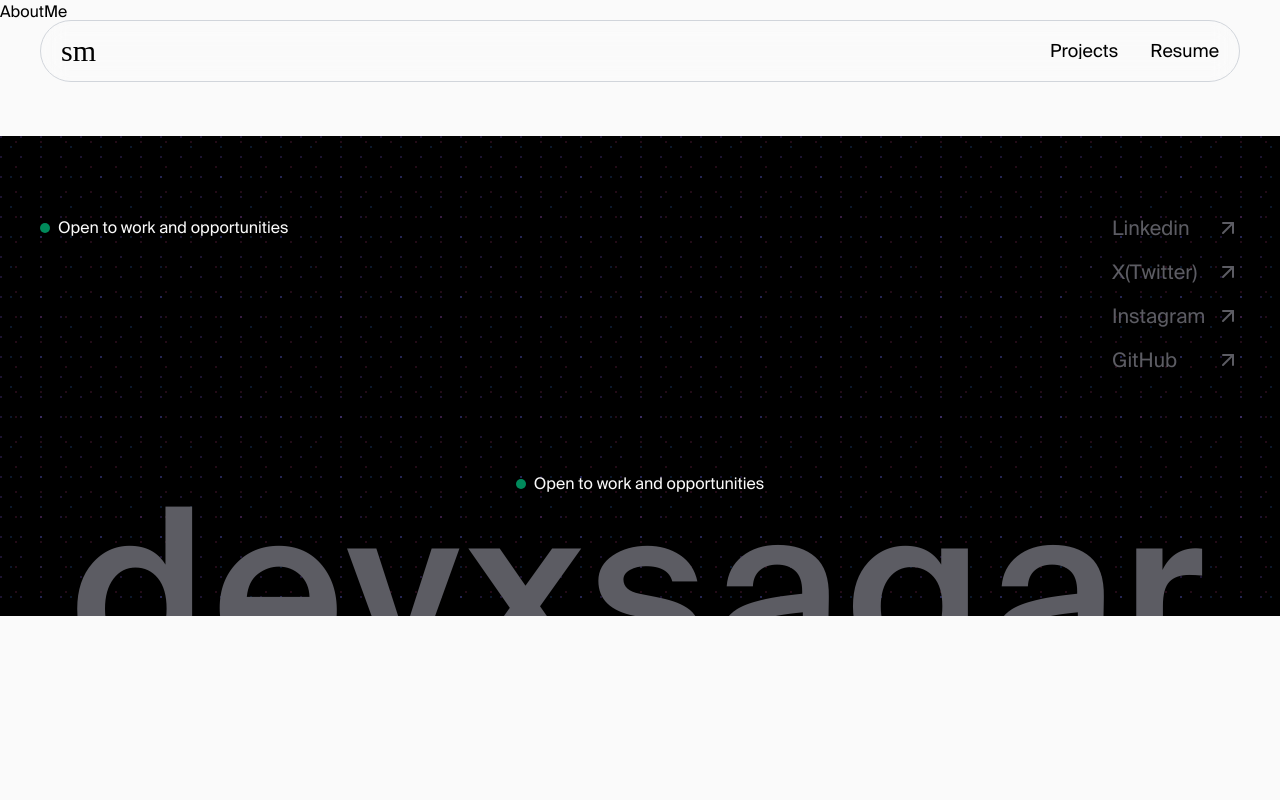
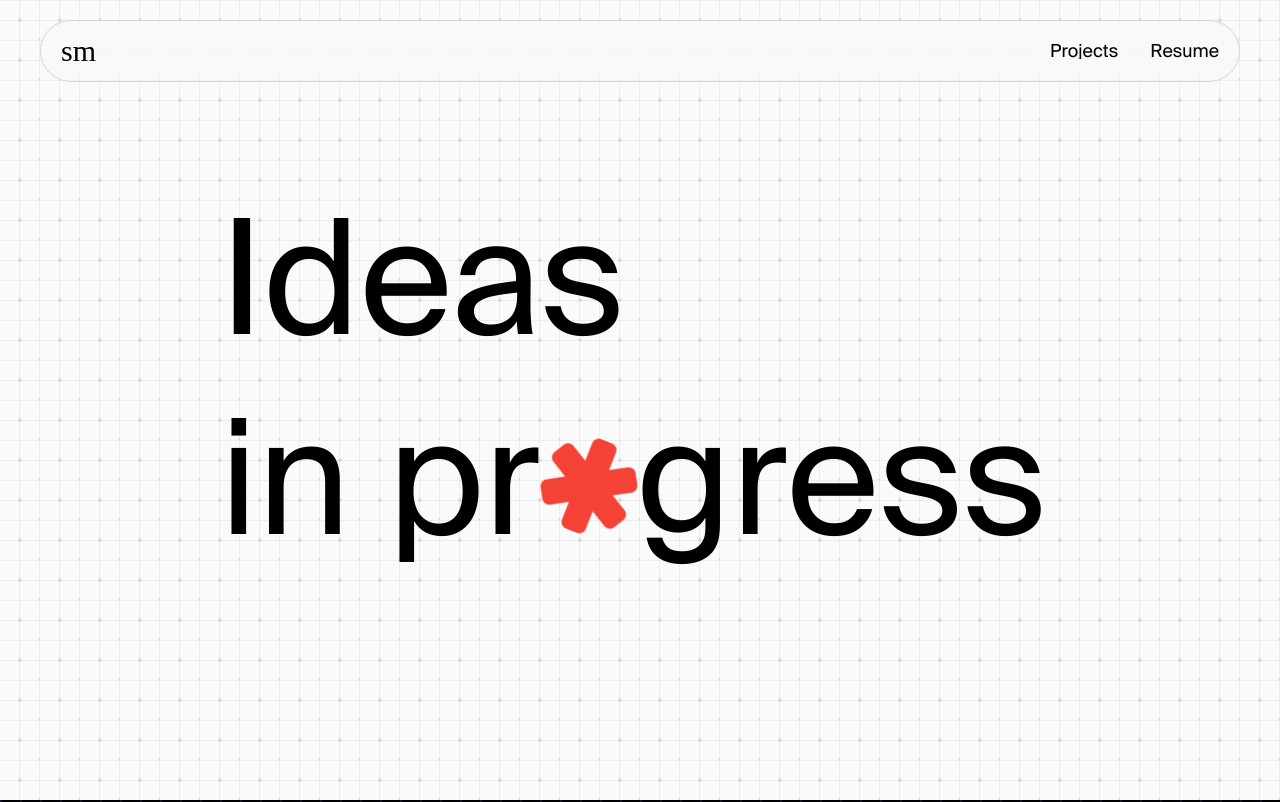
Before and after one commit to devxsagar/my-portfolio, a React (Vite) app: page /about-me in a window 1280 px wide. Shown: the top 802 px of the page. Built offline with nearby package versions, Linux system fonts and the light colour scheme; a web font is replaced by a local one.

Commit message:
add: work in progress component

```diff
--- a/src/components/Footer.jsx
+++ b/src/components/Footer.jsx
@@ -7,7 +7,7 @@ import { motion } from "motion/react";
 const Footer = () => {
   return (
     <motion.footer
-      className="relative min-h-[30rem] bg-bg-black text-text-white py-10 md:mt-20 lg:mt-28 overflow-hidden "
+      className="relative min-h-[30rem] bg-bg-black text-text-white py-10  overflow-hidden "
       initial={{ opacity: 0, height: 0 }}
       whileInView={{
         opacity: 1,
--- /dev/null
+++ b/src/components/WorkInProgress.jsx
@@ -0,0 +1,43 @@
+import { motion } from "motion/react";
+import { asterisk } from "../data/images";
+import { ArrowLeft } from "lucide-react";
+
+const WorkInProgress = () => {
+  return (
+    <div className="w-full flex flex-col  select-none px-20 sm:px-30 md:px-45 lg:px-42 xl:px-45">
+      {/* <div className="mb-15">
+        <button className="flex items-center px-4 py-2 w-fit font-medium tracking-wide text-white transition-colors duration-300 transform bg-[#f44336] rounded-lg hover:bg-[#ff5338] focus:outline-none">
+          <ArrowLeft className="w-5 h-5 mx-1" />
+          Back to home
+        </button>
+      </div> */}
+      <p
+        className="text-[3rem] sm:text-[4rem] md:text-[6rem] lg:text-[8rem] xl:text-[10rem]"
+        style={{ lineHeight: 1 }}
+      >
+        Ideas
+      </p>
+      <p
+        className="text-[3rem] sm:text-[4rem] md:text-[6rem] lg:text-[8rem] xl:text-[10rem]"
+        style={{ lineHeight: 1.5 }}
+      >
+        in pr
+        <span className="inline-block">
+          <motion.img
+            className="w-10 sm:w-14 md:w-17 lg:w-20 xl:w-24"
+            initial={{ rotate: 0 }}
+            animate={{
+              rotate: 360,
+              transition: { duration: 10, repeat: Infinity, ease: "linear" },
+            }}
+            src={asterisk}
+            alt="asterisk-icon"
+          />
+        </span>
+        gress
+      </p>
+    </div>
+  );
+};
+
+export default WorkInProgress;
--- a/src/data/images.js
+++ b/src/data/images.js
@@ -2,6 +2,7 @@ import jsLogo from "../assets/icons/javascript_icon.png";
 import reactLogo from "../assets/icons/react_icon.png";
 import directionArrow from "../assets/icons/direction_arrow.png";
 import logo from "../assets/icons/logo.png";
+import asterisk from "../assets/icons/asterisk.png";
 import periodicTable from "../assets/images/periodic-table.jpg";
 import html from "../assets/icons/html.svg";
 import css from "../assets/icons/css.svg";
@@ -17,7 +18,7 @@ import vercel from "../assets/icons/vercel.svg";
 import vscode from "../assets/icons/vscode.svg";
 import figma from "../assets/icons/figma.svg";
 
-export { reactLogo, jsLogo, directionArrow, logo, periodicTable };
+export { reactLogo, jsLogo, directionArrow, logo, periodicTable, asterisk };
 
 export const techStack = [
   { iconName: "Html", icon: html },
--- a/src/data/projectsInfo.js
+++ b/src/data/projectsInfo.js
@@ -24,7 +24,7 @@ const projectInfo = [
     liveLink: "https://periodic-table-devwithsagar.vercel.app/",
   },
 
-    {
+  {
     projectName: "periodic table",
     description:
       "A modern, responsive web application featuring an interactive periodic table with detailed element information and engaging animations. The application provides comprehensive chemical data for all 118 elements including lanthanides and actinides.",
@@ -35,28 +35,6 @@ const projectInfo = [
     githubLink: "https://github.com/devxsagar/Periodic-Table#",
     liveLink: "https://periodic-table-devwithsagar.vercel.app/",
   },
-
-    {
-    projectName: "periodic table",
-    description:
-      "A modern, responsive web application featuring an interactive periodic table with detailed element information and engaging animations. The application provides comprehensive chemical data for all 118 elements including lanthanides and actinides.",
-    date: "aug 2025",
-    techStack: ["React", "JavaScript", "Tailwind CSS", "Framer Motion"],
-    image: periodicTable,
-    githubLink: "https://github.com/devxsagar/Periodic-Table#",
-    liveLink: "https://periodic-table-devwithsagar.vercel.app/",
-  },
-
-    {
-    projectName: "periodic table",
-    description:
-      "A modern, responsive web application featuring an interactive periodic table with detailed element information and engaging animations. The application provides comprehensive chemical data for all 118 elements including lanthanides and actinides.",
-    date: "aug 2025",
-    techStack: ["React", "JavaScript", "Tailwind CSS", "Framer Motion"],
-    image: periodicTable,
-    githubLink: "https://github.com/devxsagar/Periodic-Table#",
-    liveLink: "https://periodic-table-devwithsagar.vercel.app/",
-  },
 ];
 
 export default projectInfo;
--- a/src/pages/AboutMe.jsx
+++ b/src/pages/AboutMe.jsx
@@ -1,9 +1,27 @@
-import React from 'react'
+import WorkInProgress from "../components/WorkInProgress";
 
 const AboutMe = () => {
   return (
-    <div>AboutMe</div>
-  )
-}
+    <div className="relative min-h-screen pt-40 pb-30 md:pb-40 lg:pb-50">
+      {/* Circuit Board - Light Pattern */}
+      <div
+        className="absolute inset-0 z-0 pointer-events-none"
+        style={{
+          backgroundImage: `
+        repeating-linear-gradient(0deg, transparent, transparent 19px, rgba(75, 85, 99, 0.08) 19px, rgba(75, 85, 99, 0.08) 20px, transparent 20px, transparent 39px, rgba(75, 85, 99, 0.08) 39px, rgba(75, 85, 99, 0.08) 40px),
+        repeating-linear-gradient(90deg, transparent, transparent 19px, rgba(75, 85, 99, 0.08) 19px, rgba(75, 85, 99, 0.08) 20px, transparent 20px, transparent 39px, rgba(75, 85, 99, 0.08) 39px, rgba(75, 85, 99, 0.08) 40px),
+        radial-gradient(circle at 20px 20px, rgba(55, 65, 81, 0.12) 2px, transparent 2px),
+        radial-gradient(circle at 40px 40px, rgba(55, 65, 81, 0.12) 2px, transparent 2px)
+      `,
+          backgroundSize: "40px 40px, 40px 40px, 40px 40px, 40px 40px",
+        }}
+      />
 
-export default AboutMe
+      <div className="absolute left-1/2 top-1/2 -translate-x-1/2 -translate-y-1/2 w-full max-sm:px-[10px] max-md:px-[20px] xl:w-[1200px] mx-auto z-30">
+        <WorkInProgress />
+      </div>
+    </div>
+  );
+};
+
+export default AboutMe;
--- a/src/pages/Projects.jsx
+++ b/src/pages/Projects.jsx
@@ -1,9 +1,28 @@
-import React from 'react'
+import React from "react";
+import WorkInProgress from "../components/WorkInProgress";
 
 const Projects = () => {
   return (
-    <div>Projects</div>
-  )
-}
+    <div className="relative min-h-screen pt-40 pb-30 md:pb-40 lg:pb-50">
+      {/* Circuit Board - Light Pattern */}
+      <div
+        className="absolute inset-0 z-0 pointer-events-none"
+        style={{
+          backgroundImage: `
+        repeating-linear-gradient(0deg, transparent, transparent 19px, rgba(75, 85, 99, 0.08) 19px, rgba(75, 85, 99, 0.08) 20px, transparent 20px, transparent 39px, rgba(75, 85, 99, 0.08) 39px, rgba(75, 85, 99, 0.08) 40px),
+        repeating-linear-gradient(90deg, transparent, transparent 19px, rgba(75, 85, 99, 0.08) 19px, rgba(75, 85, 99, 0.08) 20px, transparent 20px, transparent 39px, rgba(75, 85, 99, 0.08) 39px, rgba(75, 85, 99, 0.08) 40px),
+        radial-gradient(circle at 20px 20px, rgba(55, 65, 81, 0.12) 2px, transparent 2px),
+        radial-gradient(circle at 40px 40px, rgba(55, 65, 81, 0.12) 2px, transparent 2px)
+      `,
+          backgroundSize: "40px 40px, 40px 40px, 40px 40px, 40px 40px",
+        }}
+      />
 
-export default Projects
+       <div className="absolute left-1/2 top-1/2 -translate-x-1/2 -translate-y-1/2 w-full max-sm:px-[10px] max-md:px-[20px] xl:w-[1200px] mx-auto z-30">
+        <WorkInProgress />
+      </div>
+    </div>
+  );
+};
+
+export default Projects;
--- a/src/sections/TechStack.jsx
+++ b/src/sections/TechStack.jsx
@@ -1,11 +1,9 @@
 import Marquee from "../components/Marquee";
 import SectionHeader from "../components/SectionHeader";
-import { techStack } from "../data/images";
-import { motion } from "motion/react";
 
 const TechStack = () => {
   return (
-    <section className="pt-16 md:pt-20 lg:pt-28 pb-30">
+    <section className="pt-40 md:pt-52 lg:pt-58 pb-30 md:pb-40 lg:pb-50">
       <SectionHeader
         heading="What I Build With"
         subHeading="Tools that fuel my creativity and clean code"
```
Also changed, not shown: src/assets/icons/asterisk.png (added).
